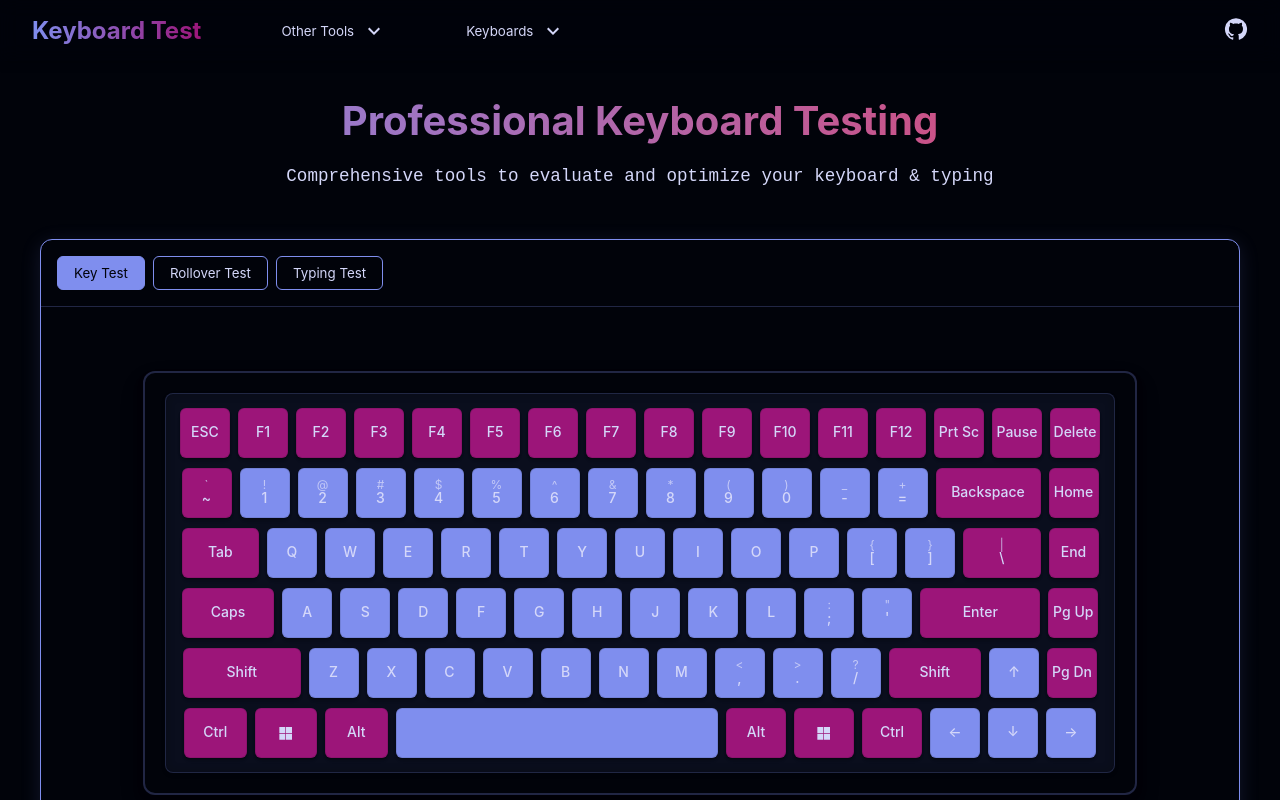
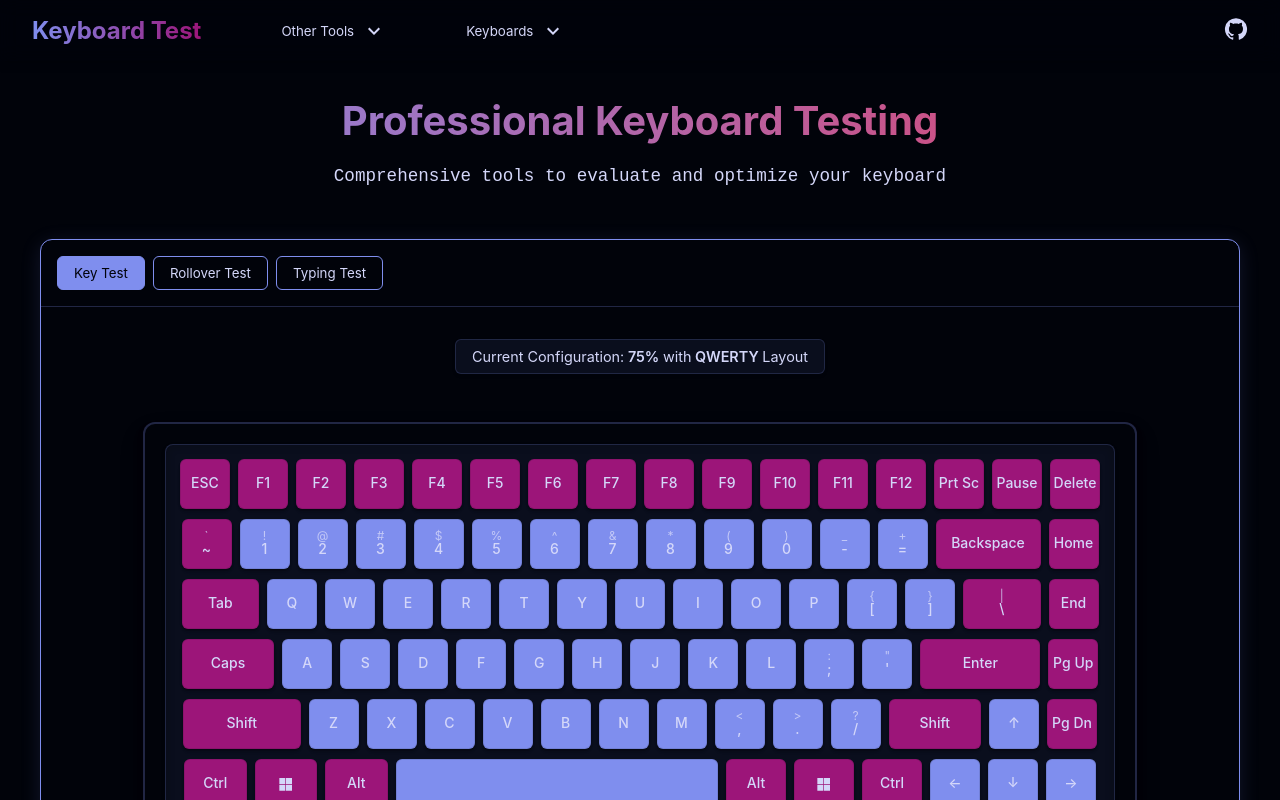
Before and after one commit to BryantWelch/keyboard-test.app, a React (Create React App) app: page / in a window 1280 px wide. Shown: the top 800 px of the page. Built offline with nearby package versions, Linux system fonts and the light colour scheme.

Commit message:
Added current config
Added current config that shows the layout and type of the keyboard selected.

```diff
--- a/src/components/Keyboards/KeyboardSelector.tsx
+++ b/src/components/Keyboards/KeyboardSelector.tsx
@@ -36,6 +36,29 @@ const KeyboardContainer = styled(motion.div)`
   height: 100%; /* Add height to fill the container */
 `;
 
+// Add a styled component for the keyboard info header
+const KeyboardInfo = styled.div`
+  margin-bottom: 1rem;
+  padding: 0.5rem 1rem;
+  background-color: ${props => `${props.theme.colors.primary}15`};
+  border-radius: 6px;
+  border: 1px solid ${props => `${props.theme.colors.primary}30`};
+  color: ${props => props.theme.colors.text};
+  font-size: 0.9rem;
+  display: flex;
+  align-items: center;
+  justify-content: center;
+  box-shadow: 0 2px 4px rgba(0, 0, 0, 0.05);
+`;
+
+const LayoutName = styled.span`
+  font-weight: 600;
+`;
+
+const TypeName = styled.span`
+  font-weight: 600;
+`;
+
 // Animation variants
 const containerVariants = {
   enter: (direction: number) => ({
@@ -50,6 +73,28 @@ const containerVariants = {
     x: direction > 0 ? '-100%' : '100%',
     opacity: 0
   })
+};
+
+// Function to format the keyboard type name for display
+const formatTypeName = (type: KeyboardLayoutType): string => {
+  switch (type) {
+    case 'qwerty':
+      return 'QWERTY';
+    case 'dvorak':
+      return 'Dvorak';
+    case 'colemak':
+      return 'Colemak';
+    case 'workman':
+      return 'Workman';
+    case 'azerty':
+      return 'AZERTY';
+    case 'qwertz':
+      return 'QWERTZ';
+    case 'colemak-dh':
+      return 'Colemak-DH';
+    default:
+      return type;
+  }
 };
 
 const KeyboardSelector: React.FC<KeyboardSelectorProps> = ({
@@ -94,6 +139,11 @@ const KeyboardSelector: React.FC<KeyboardSelectorProps> = ({
 
   return (
     <Container>
+      {/* Add the keyboard info header */}
+      <KeyboardInfo>
+        Current Configuration: <LayoutName>&nbsp;{currentLayout}&nbsp;</LayoutName> with <TypeName>&nbsp;{formatTypeName(keyboardType)}&nbsp;</TypeName> Layout
+      </KeyboardInfo>
+
       <AnimatePresence custom={direction} initial={false} mode="sync">
         <KeyboardContainer
           key={currentLayout}
--- a/src/components/Keyboards/KeyboardTKL.tsx
+++ b/src/components/Keyboards/KeyboardTKL.tsx
@@ -150,7 +150,7 @@ const KeyboardTKL: React.FC<KeyboardTKLProps> = ({ onKeyPress, onReset, keyboard
 
           {/* Row 2 */}
           <KeyRow $leftAlign={true}>
-            <Key {...createKeyProps('`', '`', '~')} />
+            <Key {...createKeyProps('`', '`', '~', true)} />
             <Key {...createKeyProps('1', '1', '!')} />
             <Key {...createKeyProps('2', '2', '@')} />
             <Key {...createKeyProps('3', '3', '#')} />
```
